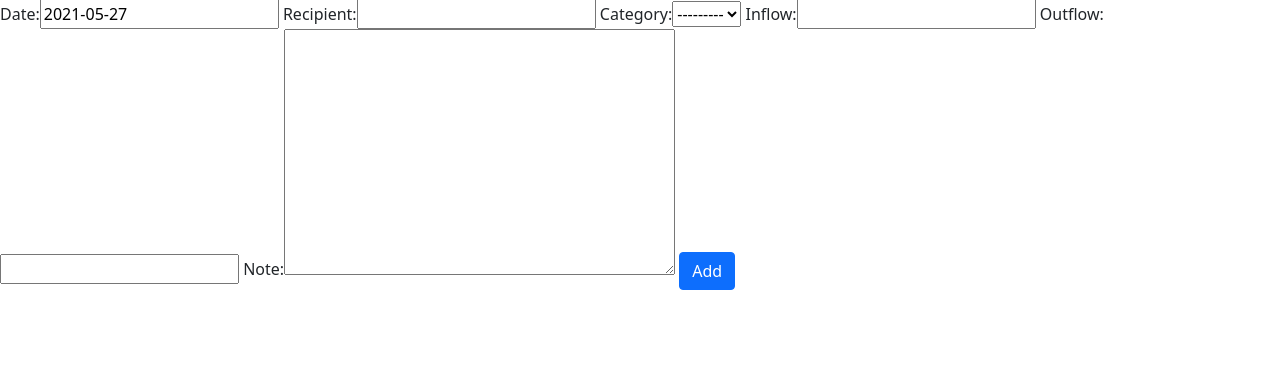
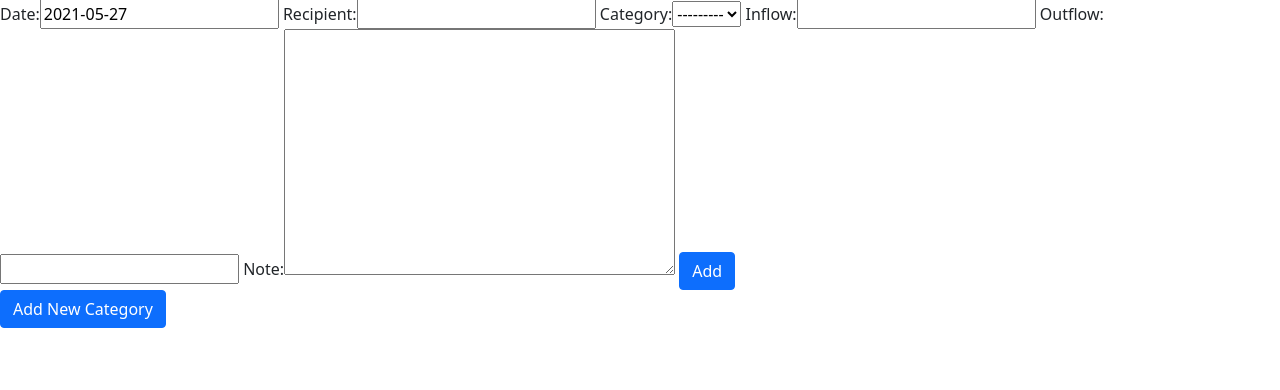
Before and after one commit to jdeta/budget-app, a Django app: page /transaction/new in a window 1280 px wide. Shown: the part 103-493 px from the top of the page. Run offline with Django 3.2, Linux system fonts and the light colour scheme; data that the repository does not hold is empty.

Commit message:
added new category view

```diff
--- a/budget_app/forms.py
+++ b/budget_app/forms.py
@@ -1,5 +1,5 @@
 from django import forms
-from .models import Expense, Transaction
+from .models import Expense, Transaction, Category
 
 class NewExpenseForm(forms.ModelForm):
 
@@ -15,3 +15,9 @@ class NewTransactionForm(forms.ModelForm):
     class Meta:
         model = Transaction
         fields = ('date', 'recipient', 'category', 'inflow', 'outflow', 'note')
+
+class NewCategoryForm(forms.ModelForm):
+
+    class Meta:
+        model = Category
+        fields = ('name',)
--- a/budget_app/templates/budget_app/transaction_new.html
+++ b/budget_app/templates/budget_app/transaction_new.html
@@ -7,5 +7,7 @@
 			{{ transaction_form }}
 			<button type="submit"class="btn btn-primary">Add</button>
 		</form>
-
+		<a class="btn btn-primary" href="{% url 'budget_app:new_category' %}">
+		       Add New Category
+		</a>
 	{% endblock %}
--- a/budget_app/urls.py
+++ b/budget_app/urls.py
@@ -8,4 +8,5 @@ urlpatterns = [
     path('expense/new', views.new_expense, name='new_expense'),
     path('expense/<int:expense_id>/' ,views.expense_detail, name='expense_detail'),
     path('transaction/new', views.new_transaction, name='new_transaction'),
+    path('category/new', views.new_category, name = 'new_category')
 ]
--- a/budget_app/views.py
+++ b/budget_app/views.py
@@ -1,7 +1,7 @@
 from django.shortcuts import render, redirect, get_object_or_404
 from django.db.models import Sum
 from .models import Expense, Transaction
-from .forms import NewTransactionForm, NewExpenseForm, UpdateAllocationForm
+from .forms import NewTransactionForm, NewExpenseForm, UpdateAllocationForm, NewCategoryForm
 from datetime import date, timedelta
 from decimal import Decimal as dc
 
@@ -29,7 +29,11 @@ def new_transaction(request):
 
     else:
         transaction_form = NewTransactionForm()
-        return render(request, 'budget_app/transaction_new.html', {'transaction_form': transaction_form})
+        category_form = NewCategoryForm()
+        return render(request, 'budget_app/transaction_new.html', {
+            'transaction_form': transaction_form,
+            'category_form': category_form
+            })
 
 
 def new_expense(request):
@@ -63,3 +67,15 @@ def expense_detail(request, expense_id):
     else:
         allocated_form = UpdateAllocationForm()
         return render(request, 'budget_app/expense_detail.html', {'specific_expense':specific_expense, 'allocated_form':allocated_form})
+
+def new_category(request):
+    if request.method == 'POST':
+        category_form = NewCategoryForm(request.Post)
+
+        if category_form.isvalid():
+            category_form.save()
+            return redirect('/')
+
+    else:
+        category_form = NewCategoryForm()
+        return render(request, 'budget_app/category_new.html', {'category_form':category_form})
```
Also changed, not shown: budget_app/templates/budget_app/category_new.html (added, +13 -0 lines), budget_app/tests/test_models.py (+4 -0 lines), 1 other file.
